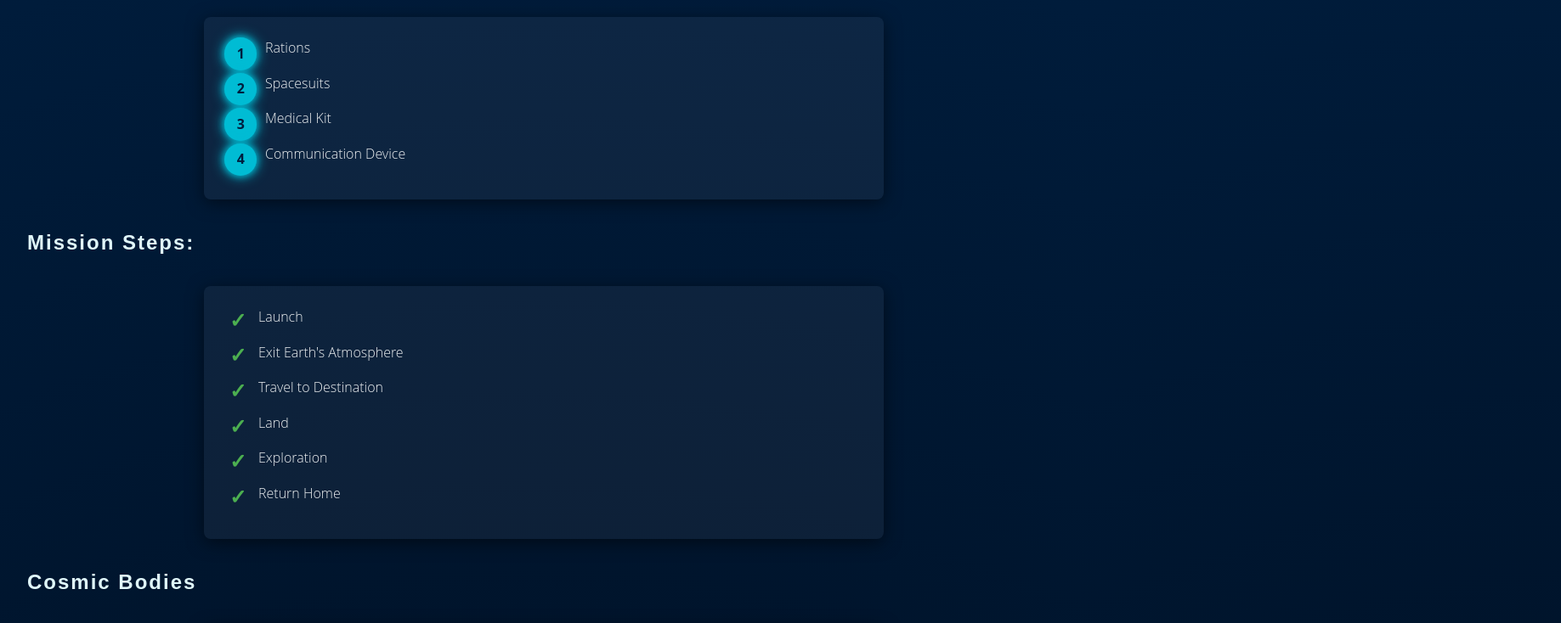
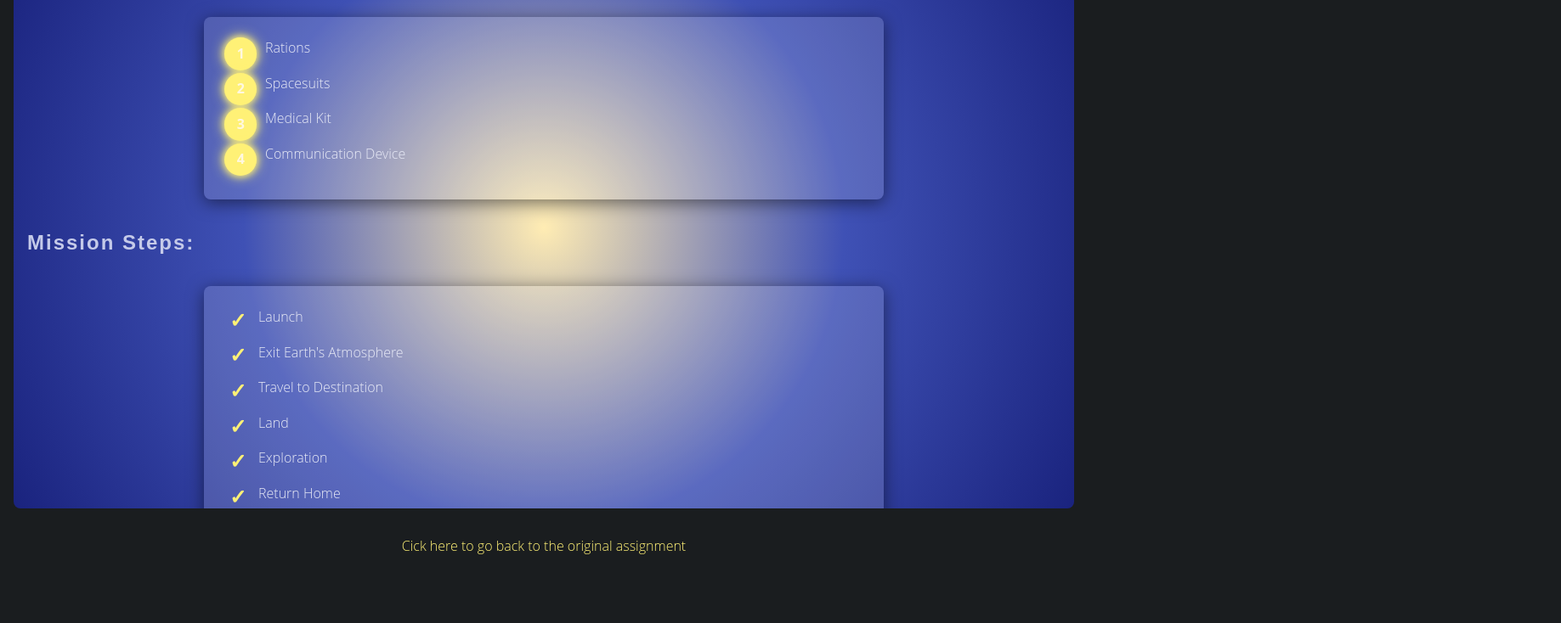
Before and after one commit to PastelPrism/codesignal-comprehensive-introduction-to-front-end-engineering, a plain HTML site: page c1-unit3-space-mission-supplies/extra/index.html in a window 1280 px wide. Shown: the part 95-829 px from the top of the page at 85% size, 1837 px wide, since content can reach past the window. After the commit the page ends 800 px from the top, so only its background shows below. Drawn offline with Linux system fonts and the light colour scheme.

Commit message:
fixed footer and chose different color palette

```diff
--- a/c1-unit3-space-mission-supplies/extra/index.html
+++ b/c1-unit3-space-mission-supplies/extra/index.html
@@ -8,6 +8,7 @@
 <html>
 <body>
 
+<main>
 <div class="space-mission-supplies">
 <h1>Space Mission Supplies:</h1>
 <ol class="neon-list">
@@ -95,7 +96,8 @@
         </li>
     </ul>
 </div>
-<footer><a href="#">Cick here</a> to go back to the original assignment</footer>
+</main>
+<footer><p></p><a href="#">Cick here</a> to go back to the original assignment</footer>
 </body>
 </html>
 
--- a/c1-unit3-space-mission-supplies/extra/styles.css
+++ b/c1-unit3-space-mission-supplies/extra/styles.css
@@ -1,12 +1,11 @@
 
-/*  Variables */
 :root {
-  --bg-gradient-start: #000814;
-  --bg-gradient-end:   #001d3d;
-  --overlay-color:     rgba(255, 255, 255, 0.05);
-  --star-opacity:      0.2;
-  --text-color:        #ECEFF1;
-  --accent-color:      #00BCD4;
+  --bg-gradient-start: #1A237E;
+  --bg-gradient-end:   #FFF8E1;
+  --overlay-color:     rgba(255, 255, 255, 0.15);
+  --star-opacity:      0.4;
+  --text-color:        #E8EAF6;
+  --accent-color:      #FFF176;
   --heading-letter-spacing: 2px;
   --body-font:         'Open Sans', sans-serif;
   --heading-font:      'Orbitron', sans-serif;
@@ -23,24 +22,26 @@ body {
   font-weight: 300;
   line-height: 1.6;
   color: var(--text-color);
-  background: radial-gradient(circle at bottom,
-    var(--bg-gradient-start),
-    var(--bg-gradient-end));
+  background: #1a1d1f;
   position: relative;
-  overflow-x: hidden;
+  overflow: hidden;
   padding: 2rem;
+  height: 100vh;
+  display: flex;
+  flex-direction: column;
 }
 
 body::before {
   content: '';
-  position: absolute;
-  top: -50%;
-  left: -50%;
-  width: 200%;
-  height: 200%;
+  position: fixed;
+  top: 0;
+  left: 0;
+  width: 100vw;
+  height: 100vh;
   background: url('#') repeat;
   opacity: var(--star-opacity);
   animation: drift 60s linear infinite;
+  pointer-events: none;
 }
 
 
@@ -48,8 +49,20 @@ h2, h3 {
   font-family: var(--heading-font);
   font-weight: 700;
   letter-spacing: var(--heading-letter-spacing);
-  color: #E0F7FA;
+  color: #C5CAE9;
   margin-bottom: 1rem;
+}
+
+main {
+  flex: 1;
+  overflow-y: auto;
+  background: radial-gradient(circle at center,
+    #FFECB3,
+    #3F51B5,
+    #1A237E);
+  border-radius: 8px;
+  margin: 0 -1rem;
+  padding: 0 1rem;
 }
 
 
@@ -111,7 +124,7 @@ h2, h3 {
   top: 0;
   width: 2rem;
   height: 2rem;
-  color: #4caf50;
+  color: #FFF176;
   font-size: 1.5rem;
   font-weight: bold;
   display: flex;
@@ -219,8 +232,9 @@ a:hover {
 footer {
   display: block;
   text-align: center;
-  margin: 2rem auto;
+  margin: 0 auto;
   color: var(--accent-color);
+  padding: 2rem 0 1rem 0;
 }
 
 footer a {
```
